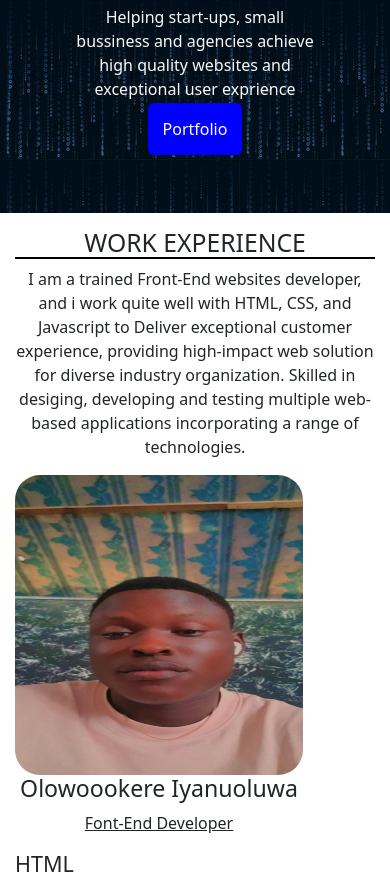
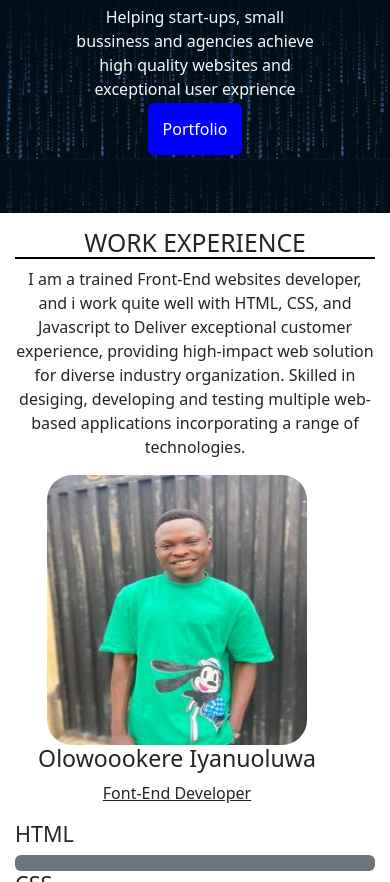
Before and after one commit to Iyanuoluwa2020/portfolio, a plain HTML site: page index.html in a window 390 px wide. Shown: the part 161-1043 px from the top of the page. Drawn offline with nearby package versions, Linux system fonts and the light colour scheme.

Commit message:
portfolio

```diff
--- a/index.html
+++ b/index.html
@@ -53,7 +53,7 @@
       <p>I am a trained Front-End websites developer, and i work quite well with HTML, CSS, and Javascript to Deliver exceptional customer experience, providing high-impact web solution for diverse industry organization. Skilled in desiging, developing and testing multiple web-based applications incorporating a range of technologies.</p>
 
       <div class="Page2">
-        <img src="Snapchat.jpg" alt="" width="100%" >
+        <img src="snap2.jpg" alt="" width="80%" style="remove:.bg;" >
         <h3>Olowoookere Iyanuoluwa</h3>
         <p style="text-decoration: underline;">Font-End Developer</p>
       </div>
--- a/style.css
+++ b/style.css
@@ -25,12 +25,13 @@
 }
 .Page2{
     float: left;
-    width: 40%;
+    width: 45%;
 }
 .Page2 img{
     border-radius: 25px;
-    height: 300px;
-    /* background-image: none; */
+    height: 270px;
+    background-image: none;
+
 }
 .page2{
     width: 55%;
@@ -38,7 +39,7 @@
 }
 @media(max-width:500px){
     .Page2{
-        width: 80%;
+        width: 90%;
         text-align: center;
     }
     .page2{
```
Also changed, not shown: snap.jpg (added), snap2.jpg (added).
